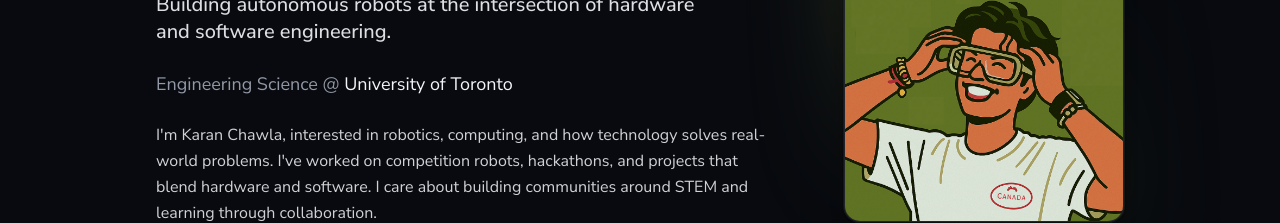
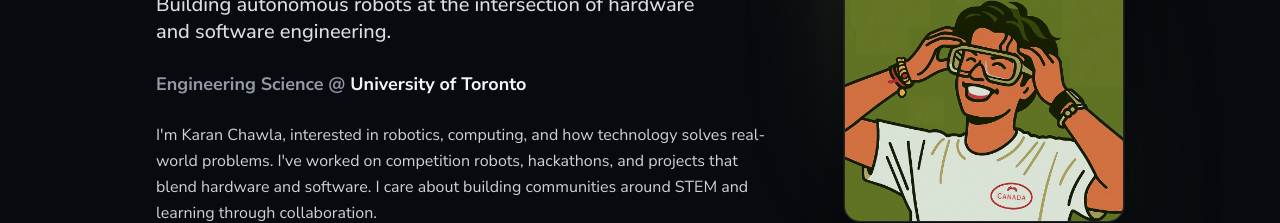
Before and after one commit to KaranChawlaD/Personal-Website-V2, a Next.js app: page / in a window 1280 px wide. Shown: the part 348-571 px from the top of the page. Built offline with nearby package versions, Linux system fonts and the light colour scheme.

Commit message:
fix: minor styling

```diff
--- a/app/personal-website-client.tsx
+++ b/app/personal-website-client.tsx
@@ -230,9 +230,9 @@
                 <p className="max-w-xl text-lg font-medium leading-snug text-foreground/90 sm:text-xl">
                   Building autonomous robots at the intersection of hardware and software engineering.
                 </p>
-                <p className="text-base text-muted-foreground sm:text-lg">
+                <p className="text-base font-bold text-muted-foreground sm:text-lg">
                   Engineering Science @{" "}
-                  <span className="text-foreground">University of Toronto</span>
+                  <a className="text-foreground font-bold hover:underline" href="https://www.utoronto.ca/" target="_blank" rel="noopener noreferrer">University of Toronto</a>
                 </p>
                 <p className="max-w-prose text-base leading-relaxed text-foreground/85">
                   I&apos;m Karan Chawla, interested in robotics, computing, and
```
